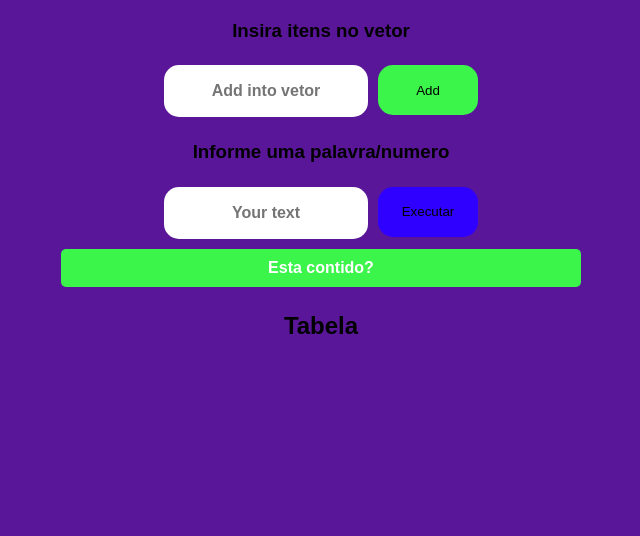
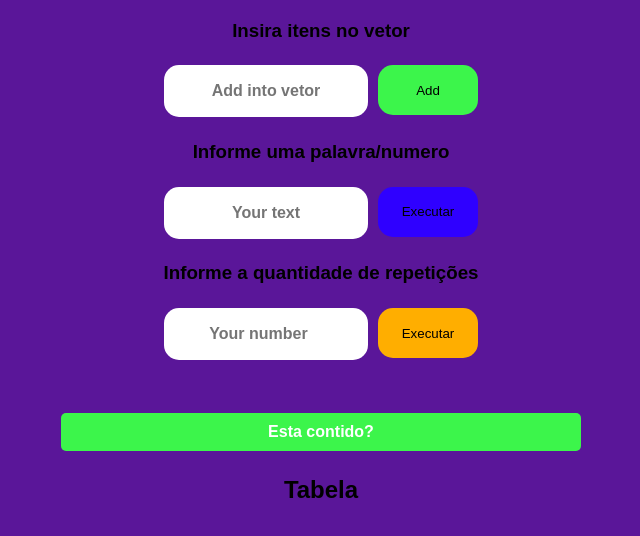
Before and after one commit to Jhon9191/exercisesJavaScript, a plain HTML site: page src/pages/exercicio3/index.html in a window 1280 px wide. Shown: the part 79-615 px from the top of the page, without its empty margins (319-959 px from the left). Drawn offline with Linux system fonts and the light colour scheme.

Commit message:
Finishing exercise three

```diff
--- a/src/pages/exercicio3/index.html
+++ b/src/pages/exercicio3/index.html
@@ -24,6 +24,15 @@
             <input id="inputString" onkeyup="fixString()" type="text" placeholder="Your text">
             <button id="executar" type="button" onclick="arrayContains(vetor,inputString.value)">Executar</button>
         </div>
+
+        <h3>Informe a quantidade de repetições</h3>
+        <div class="row">
+            <input id="valueForRepeats" onkeyup="fixRepeat()" type="number" placeholder="Your number">
+            <button id="repeats" type="button" onclick="arrayContainsTree(vetor,inputString.value,valueForRepeats.value)">Executar</button>
+        </div>
+
+        <h1 id="tr"></h1>
+
         <span id="contido">Esta contido?</span>
 
 
--- a/src/pages/exercicio3/script.js
+++ b/src/pages/exercicio3/script.js
@@ -3,21 +3,18 @@ let vetor = [];
 document.getElementById("clickMe").onclick = addNumber;
 var inputValue = document.getElementById("inputArray");
 var inputString = document.getElementById("inputString");
+var inputRepeats = document.getElementById("valueForRepeats");
 var ul = document.createElement("list").innerHTML;
 
-function addNumber(){
-    if(inputValue.value !== ""){
+function addNumber() {
+    if (inputValue.value !== "") {
         vetor.push(inputValue.value);
-        ul = ul +"<tr><td>"+inputValue.value+"</td></tr>";
+        ul = ul + "<tr><td>" + inputValue.value + "</td></tr>";
         document.getElementById("list").innerHTML = ul;
     }
-    else{
+    else {
         alert("Insira algum item no vetor")
     }
-}
-
-function fixString(){
-    document.getElementById("inputStringResult").innerHTML = inputString.value;
 }
 
 const arrayContains = (vetor, string) => {
@@ -25,9 +22,20 @@ const arrayContains = (vetor, string) => {
     let data = vetor.filter((item) => item == string);
     console.log(`data: ${data}`)
 
-        if(data.length >=2){
-            document.getElementById("contido").innerHTML = "Sim"
-        }else{
-            document.getElementById("contido").innerHTML = "Não"
-        }
+    if (data.length >= 2) {
+        document.getElementById("contido").innerHTML = "Sim"
+    } else {
+        document.getElementById("contido").innerHTML = "Não"
+    }
 }
+
+const arrayContainsTree = (vetor, string, number) => {
+    let data = vetor.filter((item) => item == string);
+    console.log(`data: ${data}`)
+
+    if (data.length == number) {
+        document.getElementById("contido").innerHTML = "Sim"
+    } else {
+        document.getElementById("contido").innerHTML = "Não"
+    }
+}
--- a/styles/global.css
+++ b/styles/global.css
@@ -97,6 +97,22 @@ input{
 }#limpar:hover{
     background-color: rgb(199, 42, 14);
 }
+
+#repeats{
+    background-color: rgb(255, 174, 0);
+    width: 100px;
+    height: 50px;
+    border: 0;
+    border-radius: 15px;
+    text-align: center;
+    justify-content: center;
+    margin: 5px;
+    cursor: pointer;
+    transition: all 0.3s;
+}#repeats:hover{
+    background-color: rgb(189, 132, 9);
+}
+
 .label{
     color: white;
     font-size: 1em;
```
